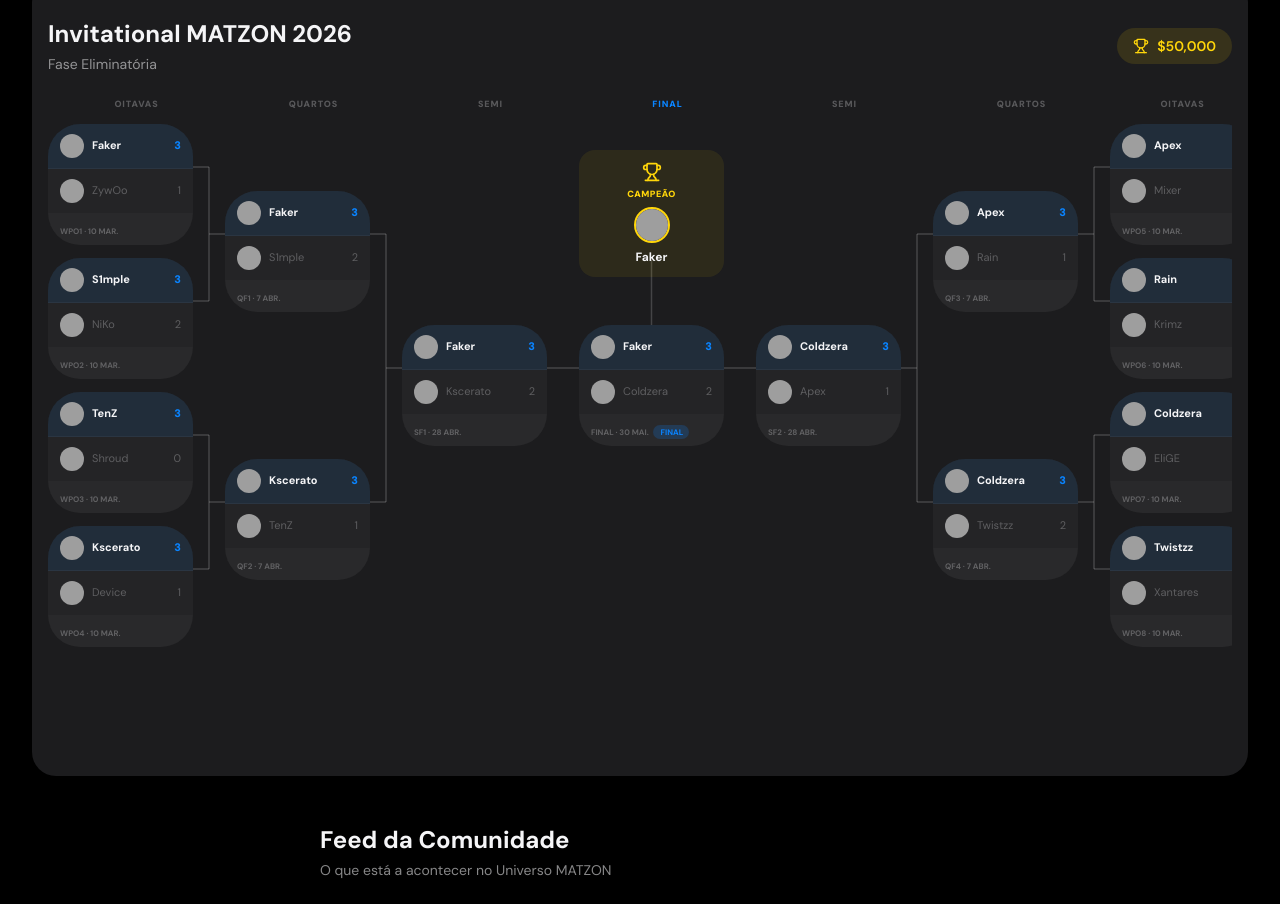
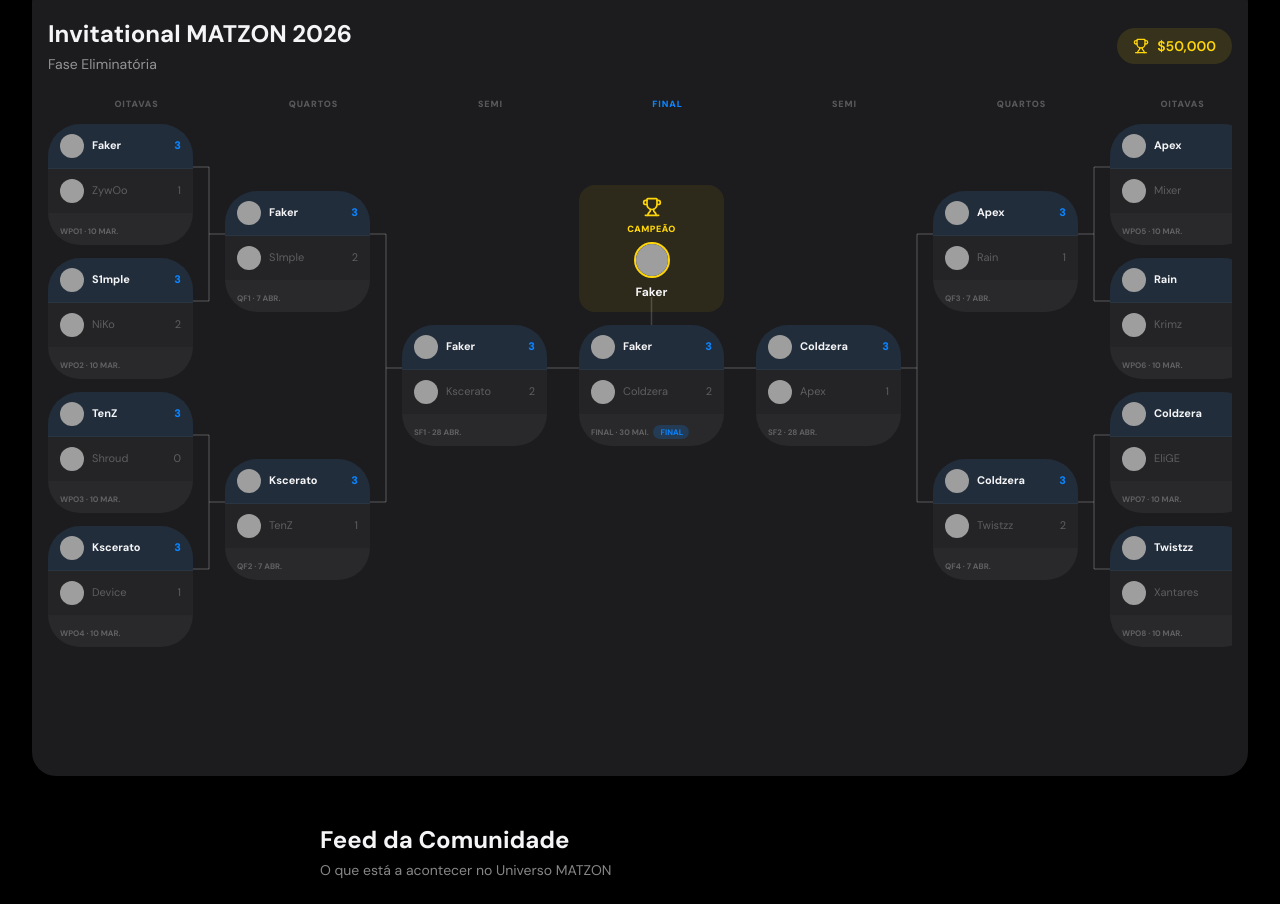
Before and after one commit to LURY-TMP/matzon-web-test, a Next.js app in the folder apps/web/: page / in a window 1280 px wide. Shown: the part 1450-2354 px from the top of the page. Built offline with nearby package versions, Linux system fonts and the light colour scheme; grey boxes are pictures that could not be loaded.

Commit message:
fix: campeão e linha ajustados sem separação

```diff
--- a/apps/web/src/components/tournament/TournamentBracket.tsx
+++ b/apps/web/src/components/tournament/TournamentBracket.tsx
@@ -45,7 +45,7 @@ const R1Y = [0, IH, IH * 2, IH * 3];
 const R2Y = [IH / 2, IH * 2 + IH / 2];
 const SFY = IH + IH / 2;
 const FY = SFY;
-const CHAMPION_Y = FY - 175;
+const CHAMPION_Y = FY - 140;
 
 const mc = (y: number) => y + MH / 2;
 
@@ -137,7 +137,7 @@ export function TournamentBracket() {
             <line x1={X1+MW+CW/2} y1={mc(SFY)} x2={X2} y2={mc(SFY)} stroke={LINE} strokeWidth={1.5}/>
 
             {/* Champion → Final line */}
-            <line x1={X3+MW/2} y1={CHAMPION_Y + 110} x2={X3+MW/2} y2={FY} stroke={LINE} strokeWidth={1.5}/>
+            <line x1={X3+MW/2} y1={CHAMPION_Y + 112} x2={X3+MW/2} y2={FY} stroke={LINE} strokeWidth={1.5}/>
 
             {/* LEFT: SF → FINAL */}
             <line x1={X2+MW} y1={mc(SFY)} x2={X3} y2={mc(FY)} stroke={LINE} strokeWidth={1.5}/>
```
